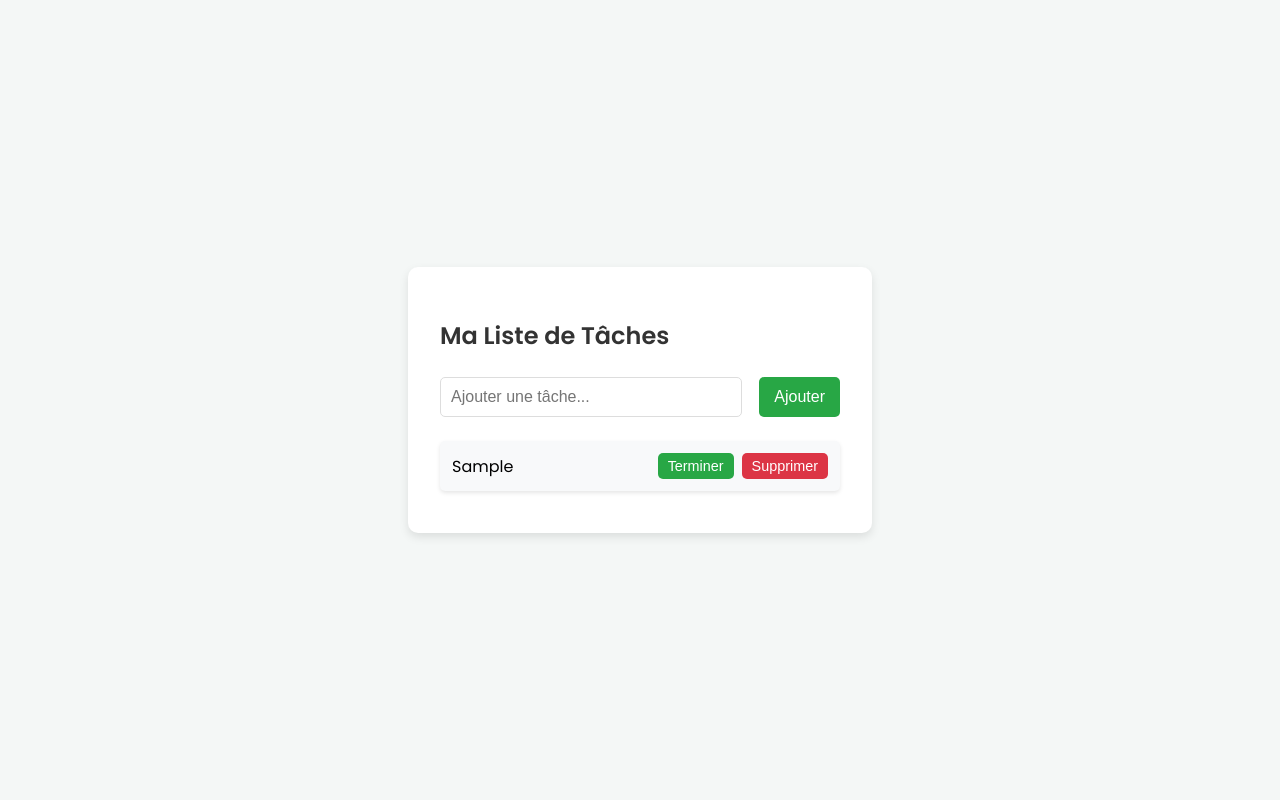
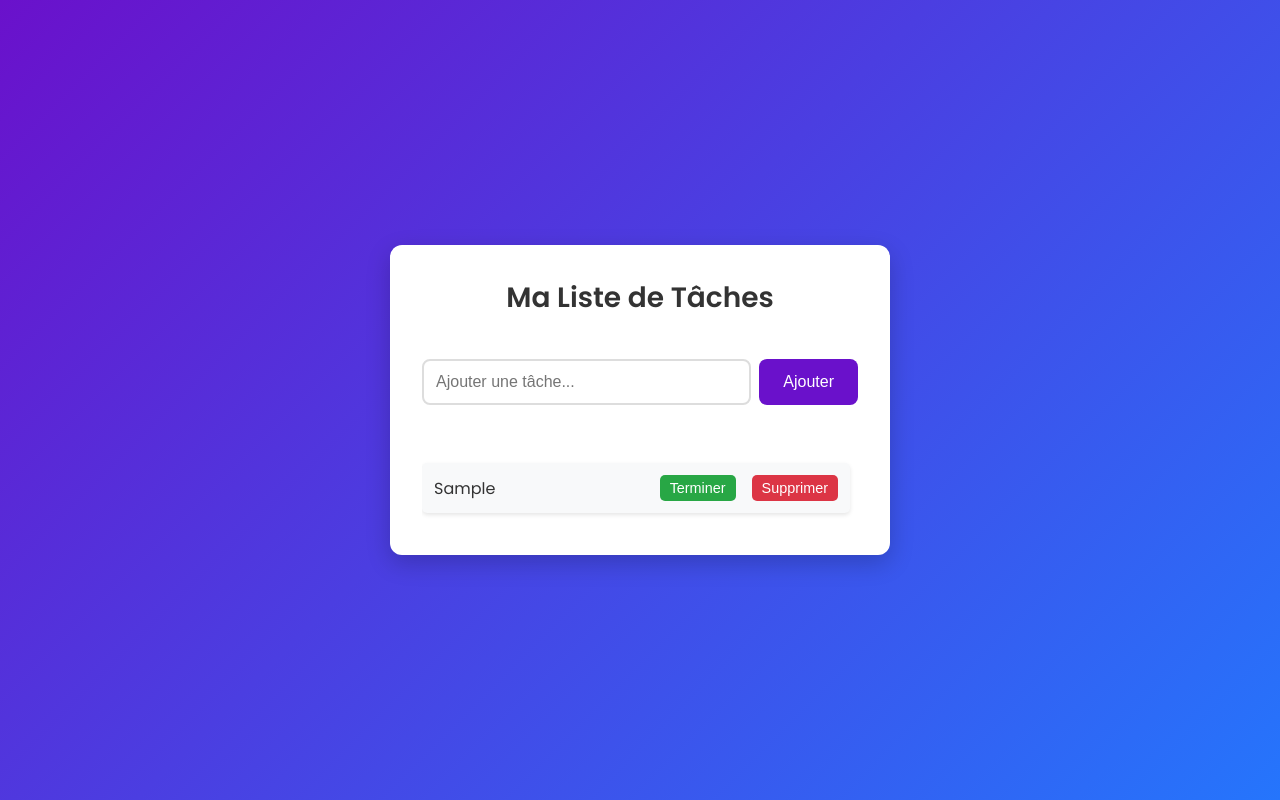
Before and after one commit to Abdelhakim-Baalla/Simple-todo-list-app, a plain HTML site: page index.html in a window 1280 px wide. Both pictures are taken after typing "Sample" into the empty fields and a click on the button "Ajouter". Drawn offline with Linux system fonts and the light colour scheme.

Commit message:
Modification dans le design et aussi dans readme

```diff
--- a/script.js
+++ b/script.js
@@ -1,5 +1,6 @@
 var ajouterButton = document.getElementById("addTaskBtn");
 
+var localVar = [];
 ajouterButton.addEventListener('click', function(){
     var InputValue = document.getElementById("taskInput").value;
     var taskList = document.getElementById("taskList");
@@ -7,15 +8,35 @@ ajouterButton.addEventListener('click', function(){
     if (InputValue == '' || InputValue == ' ' ) {
         window.alert("Please Fill The Field");
     } else {
+
+
+
+
+
         let InputValueWithNoSpace = removeSpaces(InputValue);
 
-        taskList.insertAdjacentHTML('beforeend', `<li id='${InputValueWithNoSpace}' style="padding:12px; background:#f8f9fa; margin:10px 0; border-radius:5px; box-shadow:0 2px 4px rgba(0, 0, 0, 0.1); display:flex; justify-content:space-between; align-items:center; transition:transform 0.2s ease, box-shadow 0.2s ease;">${InputValue}<div><button style="background-color:#28a745; border:none; color:white; padding:5px 10px; border-radius:5px; cursor:pointer; font-size:0.9rem; transition:background-color 0.3s ease; margin-right:8px;" onclick='tacheTerminer(${InputValueWithNoSpace})'>Terminer</button><button style="background-color:#dc3545; border:none; color:white; padding:5px 10px; border-radius:5px; cursor:pointer; font-size:0.9rem; transition:background-color 0.3s ease;" onclick='tacheSupprimer(${InputValueWithNoSpace})'>Supprimer</button></div></li>`);
+
+        // localVar.push(`<li id='${InputValueWithNoSpace}' style="padding:12px; background:#f8f9fa; margin:10px 0; border-radius:5px; box-shadow:0 2px 4px rgba(0, 0, 0, 0.1); display:flex; justify-content:space-between; align-items:center; transition:transform 0.2s ease, box-shadow 0.2s ease;">${InputValue}<div><button style="background-color:#28a745; border:none; color:white; padding:5px 10px; border-radius:5px; cursor:pointer; font-size:0.9rem; transition:background-color 0.3s ease; margin-right:8px;" onclick='tacheTerminer(${InputValueWithNoSpace})'>Terminer</button><button style="background-color:#dc3545; border:none; color:white; padding:5px 10px; border-radius:5px; cursor:pointer; font-size:0.9rem; transition:background-color 0.3s ease;" onclick='tacheSupprimer(${InputValueWithNoSpace})'>Supprimer</button></div></li>`);
+
+
+            taskList.insertAdjacentHTML('beforeend', `<li id='${InputValueWithNoSpace}' style="padding:12px; background:#f8f9fa; margin:10px 0; border-radius:5px; box-shadow:0 2px 4px rgba(0, 0, 0, 0.1); display:flex; justify-content:space-between; align-items:center; transition:transform 0.2s ease, box-shadow 0.2s ease;">${InputValue}<div><button style="background-color:#28a745; border:none; color:white; padding:5px 10px; border-radius:5px; cursor:pointer; font-size:0.9rem; transition:background-color 0.3s ease; margin-right:8px;" onclick='tacheTerminer(${InputValueWithNoSpace})'>Terminer</button><button style="background-color:#dc3545; border:none; color:white; padding:5px 10px; border-radius:5px; cursor:pointer; font-size:0.9rem; transition:background-color 0.3s ease;" onclick='tacheSupprimer(${InputValueWithNoSpace})'>Supprimer</button></div></li>`)
+
+        for (let i = 0; i < localVar.length; i++) {
+            localStorage.setItem('tache', localVar[i]);
+
+        }
+        // localStorage.setItem('tache', localVar);
+
+        console.log(localStorage.getItem('tache'));
+
+
+
+
+        // taskList.insertAdjacentHTML('beforeend', `<li id='${InputValueWithNoSpace}' style="padding:12px; background:#f8f9fa; margin:10px 0; border-radius:5px; box-shadow:0 2px 4px rgba(0, 0, 0, 0.1); display:flex; justify-content:space-between; align-items:center; transition:transform 0.2s ease, box-shadow 0.2s ease;">${InputValue}<div><button style="background-color:#28a745; border:none; color:white; padding:5px 10px; border-radius:5px; cursor:pointer; font-size:0.9rem; transition:background-color 0.3s ease; margin-right:8px;" onclick='tacheTerminer(${InputValueWithNoSpace})'>Terminer</button><button style="background-color:#dc3545; border:none; color:white; padding:5px 10px; border-radius:5px; cursor:pointer; font-size:0.9rem; transition:background-color 0.3s ease;" onclick='tacheSupprimer(${InputValueWithNoSpace})'>Supprimer</button></div></li>`);
     }
 
 
     document.getElementById("taskInput").value = '';
-
-
 });
 
 function removeSpaces(InputValue){
--- a/style.css
+++ b/style.css
@@ -1,77 +1,115 @@
+/* Reset de base */
+* {
+    margin: 0;
+    padding: 0;
+    box-sizing: border-box;
+}
+
+/* Styles généraux */
 body {
     font-family: 'Poppins', sans-serif;
-    background-color: #f4f7f6;
-    margin: 0;
-    padding: 0;
+    background: linear-gradient(135deg, #6a11cb, #2575fc);
+    color: #333;
     display: flex;
     justify-content: center;
     align-items: center;
-    height: 100vh;
+    min-height: 100vh;
+    padding: 1rem;
 }
 
 .container {
-    background-color: white;
+    background: white;
     padding: 2rem;
-    border-radius: 10px;
-    box-shadow: 0 4px 10px rgba(0, 0, 0, 0.1);
+    border-radius: 12px;
+    box-shadow: 0 8px 24px rgba(0, 0, 0, 0.2);
     width: 100%;
-    max-width: 400px;
+    max-width: 500px;
+    display: flex;
+    flex-direction: column;
+    gap: 1.5rem;
 }
 
+/* Header */
 h2 {
     color: #333;
-    margin-bottom: 1.5rem;
-    font-size: 1.5rem;
+    font-size: 1.75rem;
+    text-align: center;
+    margin-bottom: 1rem;
 }
 
+/* Conteneur d'input */
 .input-container {
     display: flex;
-    justify-content: space-between;
+    gap: 0.5rem;
     margin-bottom: 1.5rem;
 }
 
 input {
-    padding: 10px;
-    width: 70%;
-    border: 1px solid #ddd;
-    border-radius: 5px;
+    flex: 1;
+    padding: 0.75rem;
+    border: 2px solid #ddd;
+    border-radius: 8px;
     font-size: 1rem;
     outline: none;
+    transition: border-color 0.3s ease;
 }
 
 input:focus {
-    border-color: #28a745;
+    border-color: #6a11cb;
 }
 
 button {
-    padding: 10px 15px;
-    background-color: #28a745;
+    padding: 0.75rem 1.5rem;
+    background-color: #6a11cb;
     color: white;
     border: none;
-    border-radius: 5px;
+    border-radius: 8px;
     cursor: pointer;
     font-size: 1rem;
-    transition: background-color 0.3s ease;
+    transition: background-color 0.3s ease, transform 0.2s ease;
 }
 
 button:hover {
-    background-color: #218838;
+    background-color: #2575fc;
+    transform: translateY(-2px);
 }
 
-ul {
-    list-style-type: none;
-    padding: 0;
-    margin: 0;
+/* Liste des tâches */
+#taskList {
+    max-height: 300px;
+    overflow-y: auto;
+    padding-right: 8px;
+    display: flex;
+    flex-direction: column;
+    gap: 0.75rem;
 }
 
+#taskList::-webkit-scrollbar {
+    width: 8px;
+}
+
+#taskList::-webkit-scrollbar-track {
+    background: #f1f1f1;
+    border-radius: 4px;
+}
+
+#taskList::-webkit-scrollbar-thumb {
+    background: #888;
+    border-radius: 4px;
+}
+
+#taskList::-webkit-scrollbar-thumb:hover {
+    background: #555;
+}
+
+/* Élément de la liste */
 li {
     display: flex;
     justify-content: space-between;
     align-items: center;
     background: #f8f9fa;
-    padding: 10px;
-    margin: 10px 0;
-    border-radius: 5px;
+    padding: 1rem;
+    border-radius: 8px;
     box-shadow: 0 2px 4px rgba(0, 0, 0, 0.1);
     transition: transform 0.2s ease, box-shadow 0.2s ease;
 }
@@ -83,15 +121,59 @@ li:hover {
 
 li button {
     background-color: #dc3545;
-    padding: 5px 10px;
+    padding: 0.5rem 1rem;
     border: none;
-    border-radius: 5px;
+    border-radius: 6px;
     color: white;
     cursor: pointer;
-    transition: background-color 0.3s ease;
+    font-size: 0.9rem;
+    transition: background-color 0.3s ease, transform 0.2s ease;
+    margin-left: 0.5rem;
 }
 
 li button:hover {
+    background-color: #c82333;
     transform: translateY(-2px);
-    box-shadow: 0 6px 12px rgba(0, 0, 0, 0.15);
 }
+
+/* Styles pour les tâches terminées */
+li.terminer {
+    background-color: #e9ecef;
+    text-decoration: line-through;
+    color: #6c757d;
+    opacity: 0.8;
+}
+
+/* Responsive Design */
+@media (max-width: 600px) {
+    .container {
+        padding: 1.5rem;
+    }
+
+    h2 {
+        font-size: 1.5rem;
+    }
+
+    .input-container {
+        flex-direction: column;
+    }
+
+    input {
+        width: 100%;
+        margin-bottom: 0.5rem;
+    }
+
+    button {
+        width: 100%;
+    }
+
+    li {
+        flex-direction: column;
+        align-items: flex-start;
+    }
+
+    li button {
+        margin: 0.5rem 0 0 0;
+        width: 100%;
+    }
+}
```
Also changed, not shown: 1 other file.
